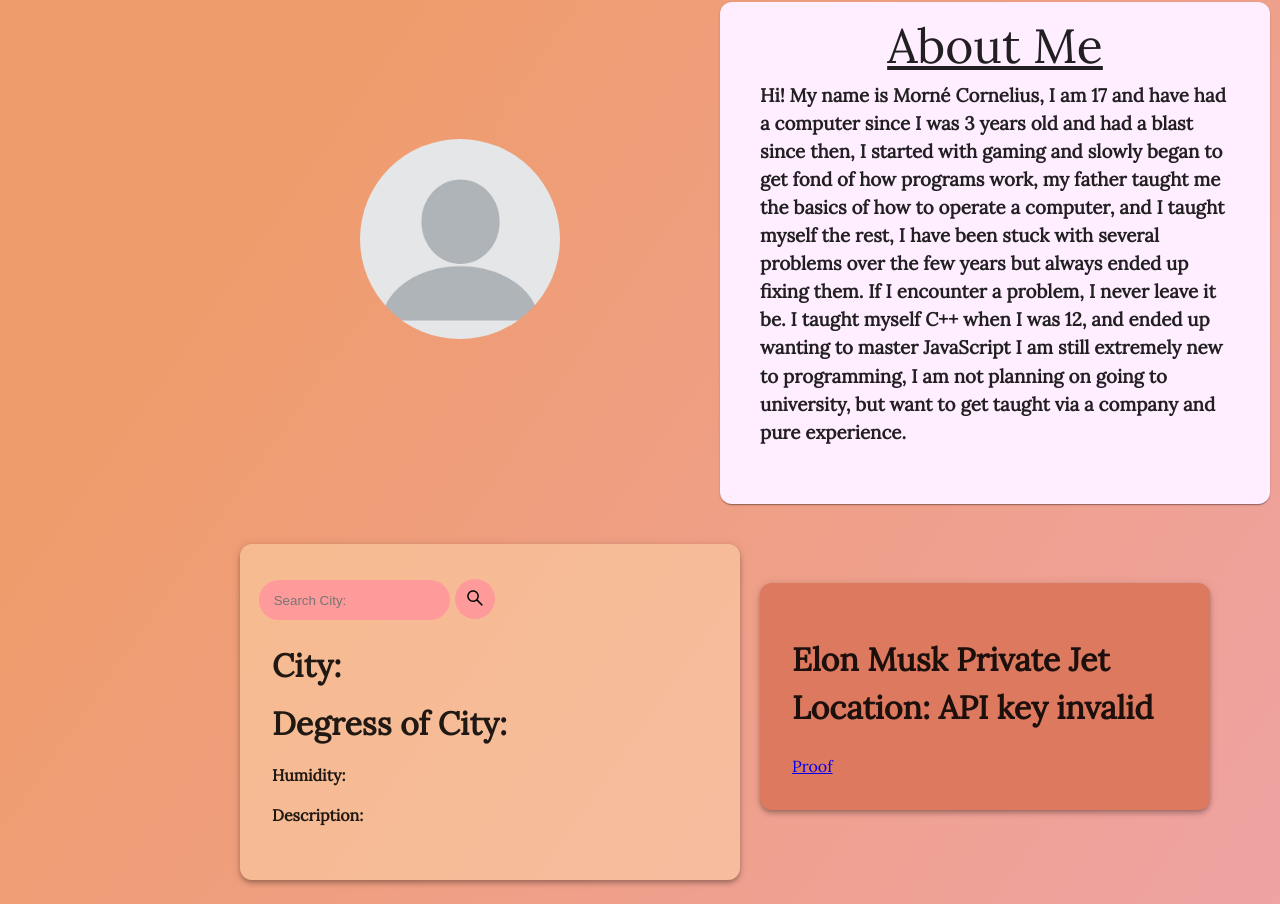
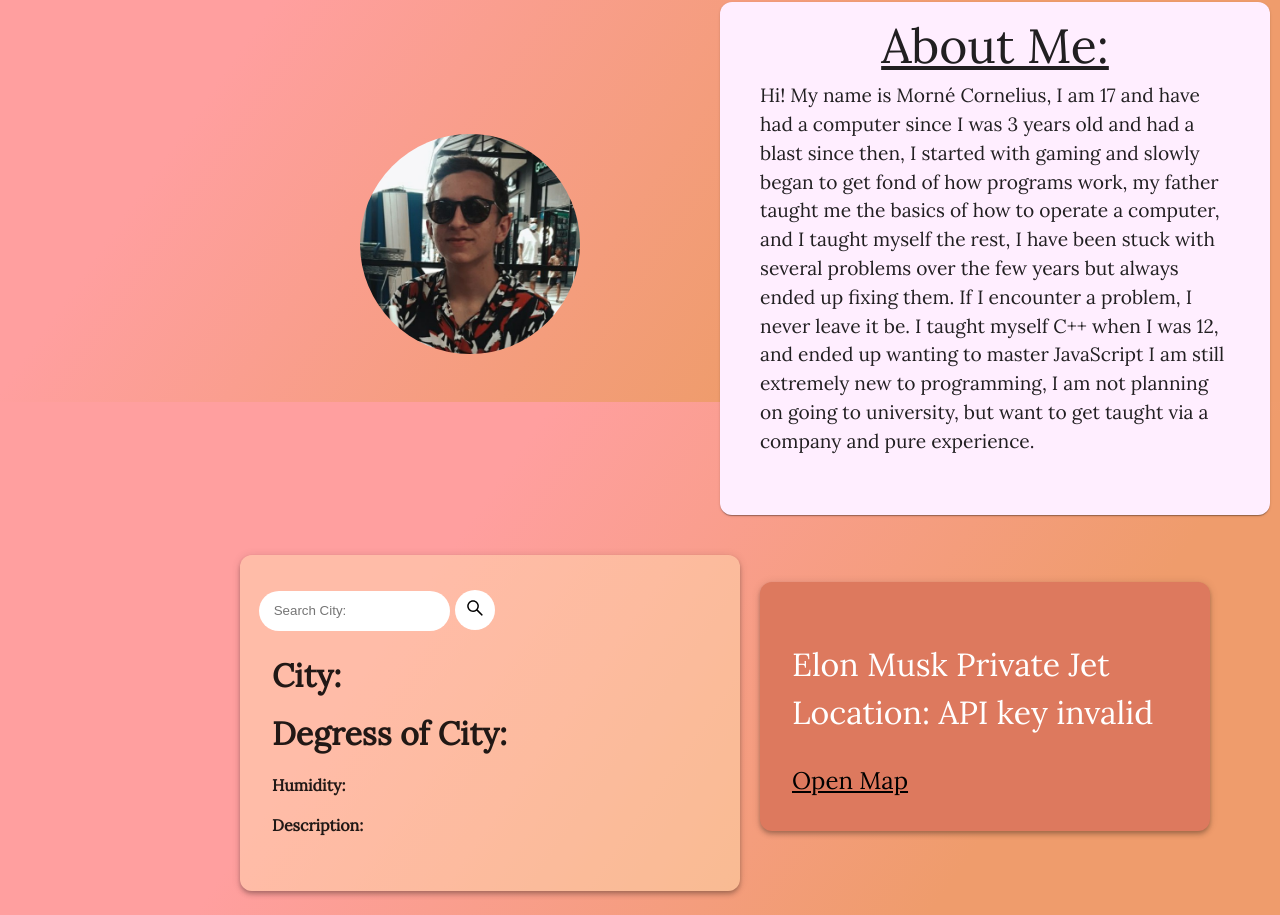
Before and after one commit to Pops0/nextjs-portfolio, a Next.js app: page / in a window 1280 px wide. Shown: the part 398-1313 px from the top of the page. Built offline with nearby package versions, Linux system fonts and the light colour scheme; no server answers.

Commit message:
semi-final update

```diff
--- a/customization/themes.js
+++ b/customization/themes.js
@@ -3,7 +3,7 @@ import { createTheme } from "@mui/material/styles";
 import { orange, indigo } from "@mui/material/colors";
 import "@fontsource/lora/400.css";
 import "@fontsource/yanone-kaffeesatz";
-import "@fontsource/cinzel"
+import "@fontsource/cinzel";
 
 // import darkImage from '../public/darkBackground.png'
 
@@ -29,8 +29,8 @@ export const darkTheme = createTheme({
   palette: {
     // background: { default: "#0a1929" },
     mode: "dark",
-    primary: { main: purpleDark, light: "#A2ABCD" },
-    secondary: { main: purpleDark },
+    primary: { main: purpleDark, light: "#0f3646" },
+    secondary: { main: "#006bff30" },
     info: { main: "#719fB0" },
     error: { main: buttonColorDark },
     warning: { main: "#04044473" },
@@ -43,7 +43,8 @@ export const darkTheme = createTheme({
     MuiCssBaseline: {
       styleOverrides: {
         body: {
-          backgroundImage: `linear-gradient(314deg, #0f112a 30%,#0a0812 100%); `,
+          backgroundImage: `linear-gradient(312deg, #18042e 30%,#0a0812 100%)`,
+          backgroundAttachment: "fixed",
         },
       },
     },
@@ -62,12 +63,40 @@ export const lightTheme = createTheme({
   typography: {
     fontFamily: ["Lora", "serif"].join(","),
   },
+  transitions: {
+    duration: {
+      shortest: 150,
+      shorter: 200,
+      short: 250,
+      // most basic recommended timing
+      standard: 300,
+      // this is to be used in complex animations
+      complex: 3750,
+      // recommended when something is entering screen
+      enteringScreen: 225,
+      // recommended when something is leaving screen
+      leavingScreen: 195,
+    },
+    easing: {
+      // This is the most common easing curve.
+      easeInOut: "cubic-bezier(0.4, 0, 0.2, 1)",
+      // Objects enter the screen at full velocity from off-screen and
+      // slowly decelerate to a resting point.
+      easeOut: "cubic-bezier(0.0, 0, 0.2, 1)",
+      // Objects leave the screen at full velocity. They do not decelerate when off-screen.
+      easeIn: "cubic-bezier(0.4, 0, 1, 1)",
+      // The sharp curve is used by objects that may return to the screen at any time.
+      sharp: "cubic-bezier(0.4, 0, 0.6, 1)",
+    },
+  },
   components: {
     MuiCssBaseline: {
       styleOverrides: {
         body: {
-          backgroundImage: `linear-gradient(125deg, #ef9c6c 30%,#efa3a3 100%, #ff9f9f 40%)`,
+          backgroundImage: `linear-gradient(305deg, #ef9c6c 30%, #ff9f9f 70%)`,
+          backgroundAttachment: "fixed",
         },
+
       },
     },
   },
--- a/pages/chat/index.js
+++ b/pages/chat/index.js
@@ -1,3 +1,4 @@
+/* eslint-disable react/prop-types */
 import React, { useRef, useState } from "react";
 import firebase from "firebase/compat/app";
 import "firebase/compat/firestore";
--- a/pages/index.js
+++ b/pages/index.js
@@ -13,6 +13,7 @@ import {
   Avatar,
   Switch,
   Drawer,
+  Fade,
 } from "@mui/material/";
 
 import Brightness3Icon from "@mui/icons-material/Brightness3";
@@ -33,7 +34,7 @@ const elonJetApiConfig = {
   method: "GET",
   url: `https://aerodatabox.p.rapidapi.com/flights/%7BsearchBy%7D/N628TS/${date}`,
   headers: {
-    // "X-RapidAPI-Key": "23079cc905msh06895b2835f343fp12649bjsn696fb0859864",
+    "X-RapidAPI-Key": "23079cc905msh06895b2835f343fp12649bjsn696fb0859864",
     "X-RapidAPI-Host": "aerodatabox.p.rapidapi.com",
   },
 };
@@ -47,6 +48,7 @@ function Home() {
   const [mode, setMode] = useState(false);
   const [flash, setFlash] = useState(false);
   const [isDrawerOpen, setIsDrawerOpen] = useState(false);
+  const [tSwitch, setTSwitch] = useState(false);
 
   function fetchElonAxios() {
     axios
@@ -110,6 +112,27 @@ function Home() {
     return age;
   }
 
+  let i = 0;
+  const txt = "Welcome to my Website!";
+  const speed = 50;
+
+  function typeEffect() {
+    if (i < txt.length) {
+      document.getElementById("typingEffectId").innerHTML += txt.charAt(i);
+      i++;
+      setTimeout(typeEffect, speed);
+    }
+  }
+
+  function transitionFix() {
+    if (mode === false) {
+      setTSwitch(true);
+    } else if (mode === true){
+      setTSwitch(false);
+      setTSwitch(true);
+    }
+  }
+
   useEffect(function () {
     document
       .querySelector(".search button")
@@ -130,33 +153,25 @@ function Home() {
     console.log("Name: ", name);
 
     setInterval(function () {
-      setFlash(function (previous) {
-        return !previous;
+      setFlash((prev) => {
+        return !prev;
       });
     }, 530);
+
     setDrawerFalse();
+    transitionFix();
     typeEffect();
     fetchElonAxios();
+
+    console.log( "Trans Switch: ", tSwitch);
+
   }, []);
-
-  let i = 0;
-  const txt = "Welcome to my Website!";
-  const speed = 50;
-
-  function typeEffect() {
-    if (i < txt.length) {
-      document.getElementById("typingEffectId").innerHTML += txt.charAt(i);
-      i++;
-      setTimeout(typeEffect, speed);
-    }
-  }
 
   return (
     <div>
       <ThemeProvider theme={mode ? darkTheme : lightTheme}>
         <CssBaseline />
         <Grid container alignItems="center">
-          <>
           <Paper // Drawer
             onClick={() => setIsDrawerOpen(true)}
             sx={{
@@ -179,7 +194,6 @@ function Home() {
               variant="h5"
               fontWeight="600"
               sx={{ transform: "rotate(90deg) translate(100%,-70%)" }}
-                gutterbottom
               onClick={() => setIsDrawerOpen(true)}
             >
               Contact
@@ -192,7 +206,6 @@ function Home() {
               <App />
             </Drawer>
           </Paper>
-          </>
           <Grid item xs={12}>
             <Paper //main paper
               sx={{
@@ -268,19 +281,30 @@ function Home() {
             </Paper>
           </Grid>
           <Grid item xs={12} md={6}>
+            {/* <Fade
+              in={tSwitch}
+              // addEndListener={(node, done) => {
+              //   node.addEventListener("transitionend", done, false);
+              // }}
+              timeout={{
+                enter: lightTheme.transitions.duration.complex,
+                exit: lightTheme.transitions.duration.leavingScreen,
+              }}
+            > */}
               <Avatar //avatar
                 alt="blank"
-              src="../nothing.jpg"
+                src="../avatar.jpg"
                 sx={{
                   position: "relative",
                   mt: { xs: 3, md: 5 },
                   mb: { xs: 5, md: 5 },
-                ml: { xs: 10.75, sm: 32.25, md: 25, lg: 45, xl: 50 },
-                mr: { xs: 10.75, sm: 32.25, md: 25, lg: 45, xl: 50 },
-                width: { xs: "250px", md: "200px" },
-                height: { xs: "250px", md: "200px" },
+                  ml: { xs: 10.75, sm: 37, md: 19, lg: 45, xl: 50 },
+                  mr: { xs: 10.75, sm: 37, md: 19, lg: 45, xl: 50 },
+                  width: { xs: "250px", md: "220px" },
+                  height: { xs: "250px", md: "220px" },
                 }}
               ></Avatar>
+            {/* </Fade> */}
           </Grid>
           <Grid item xs={12} md={6}>
             <Paper //about me paper
@@ -295,8 +319,8 @@ function Home() {
                   lg: 550,
                 },
                 mt: 3.5,
-                ml: { xs: 5, sm: 11, md: 5, lg: 10, xl: 20 },
-                mr: { xs: 5, sm: 11, md: 5, lg: 10, xl: 20 },
+                ml: { xs: 5, sm: 15, md: 5, lg: 10, xl: 20 },
+                mr: { xs: 5, sm: 15, md: 5, lg: 10, xl: 20 },
                 padding: 5,
                 borderRadius: 3,
               }}
@@ -308,9 +332,9 @@ function Home() {
                 mt={-3}
                 mb={-1.5}
               >
-                About Me
+                About Me:
               </Typography>
-              <h3>
+              <h3 className="aboutMe">
                 Hi! My name is Morné Cornelius, I am {myAge()} and have had a
                 computer since I was 3 years old and had a blast since then, I
                 started with gaming and slowly began to get fond of how programs
@@ -399,13 +423,14 @@ function Home() {
                 }}
               >
                 <div>
-                  <h1> Elon Musk Private Jet Location: {name}</h1>
+                  <h2 className="elonHeader"> Elon Musk Private Jet Location: {name}</h2>
                   <a
+                    className="proofAnchor"
                     href="https://globe.adsbexchange.com/?icao=a835af"
                     target="_blank"
                     rel="noreferrer"
                   >
-                    Proof
+                    Open Map
                   </a>
                 </div>
               </Paper>
--- a/pages/styles.css
+++ b/pages/styles.css
@@ -7,6 +7,22 @@
   background-color: transparent;
 }
 /* ----------------------------- */
+
+a.proofAnchor {
+  color: rgb(0 0 0);
+  font-size: x-large;
+}
+
+h2.elonHeader {
+  font-weight: 500;
+  font-size: xx-large;
+  color: white;
+}
+
+h3.aboutMe {
+  font-weight: 200;
+  font-size: larger;
+}
 
 h1.city {
   margin-bottom: -15px;
@@ -40,7 +56,7 @@ input.search-bar {
   height: 3em;
   width: 80%;
   outline: none;
-  background-color: #ff9a9a;
+  background-color: #ffffff;
   padding: 15px;
 }
 
@@ -61,7 +77,7 @@ button {
   height: 3em;
   width: 3em;
   outline: none;
-  background-color: #ff9a9a;
+  background-color: #ffffff;
 }
 
 button:hover {
@@ -73,7 +89,7 @@ button:hover {
 div.websiteWelcome {
   display: flex;
   justify-content: center;
-  font-size: x-large;
+  font-size: xx-large;
   font-family: monospace;
 }
 
```
Also changed, not shown: public/avatar.jpg (added), public/avatar1.jpg (added), stephan.txt, todo.txt (added). Lines whose indentation alone changed are shown as unchanged.
